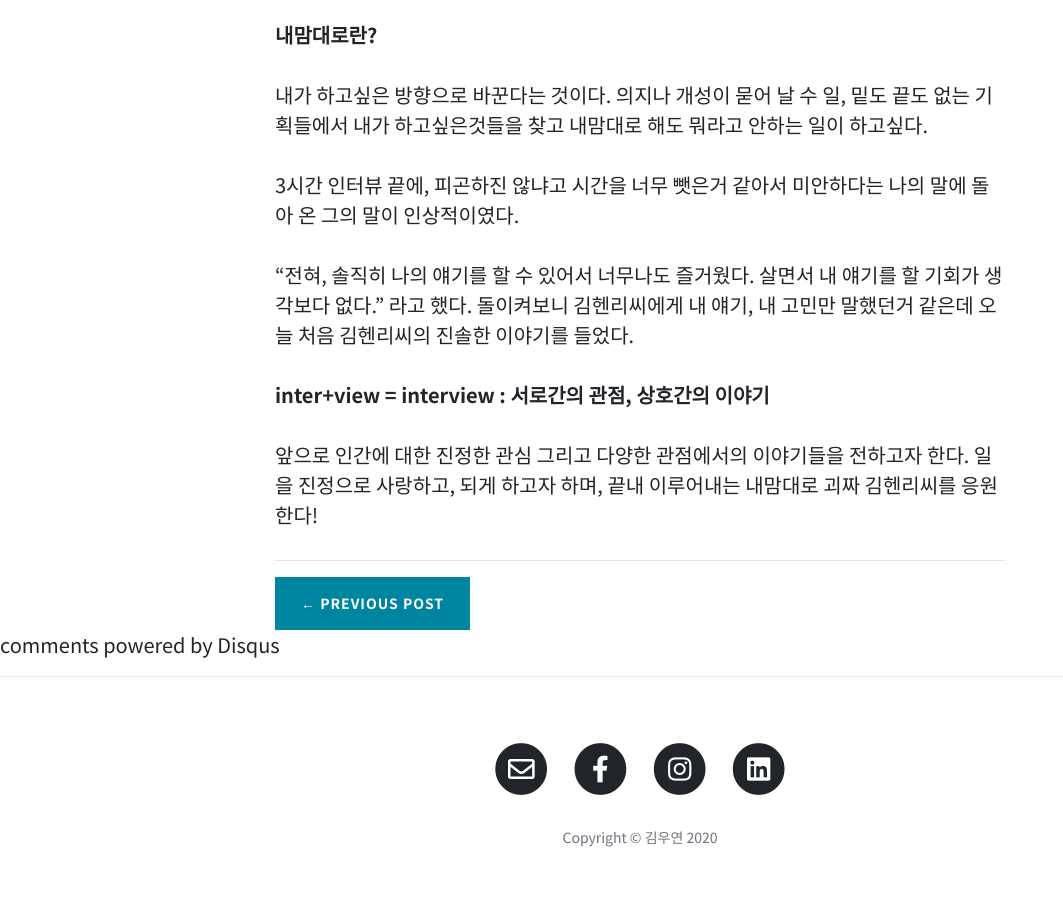
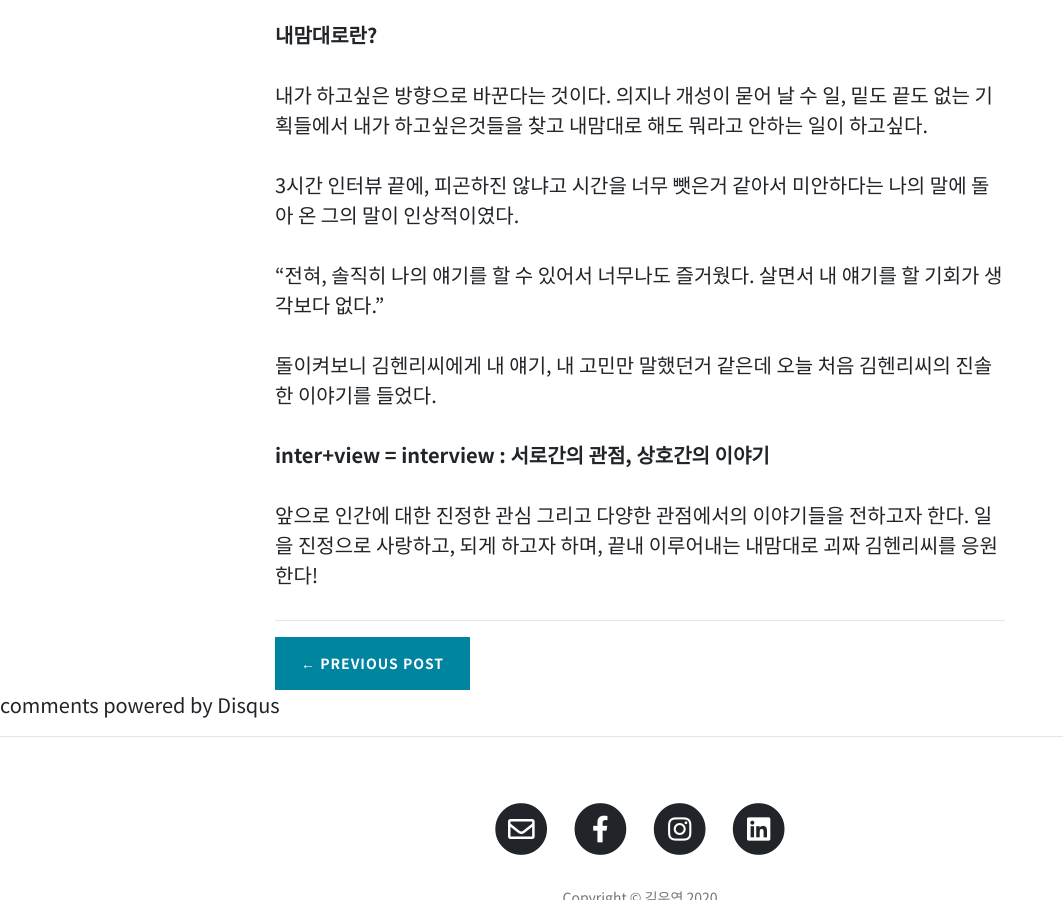
Before and after one commit to dndus1518/marketerview, a Jekyll site: the page built from _posts/2020-03-21-interview no1.md, in a window 1280 px wide and 900 px high, scrolled down 4470 px. Shown: the whole window, without its empty margins (0-1063 px from the left). Built offline with Jekyll 4.4.1, drawn with Linux system fonts in a browser that asks for light colours; comment, search, counter and statistics services are not loaded.

Commit message:
Update 2020-03-21-interview no1.md

```diff
--- a/_posts/2020-03-21-interview no1.md
+++ b/_posts/2020-03-21-interview no1.md
@@ -94,7 +94,9 @@ C융합기술연구소 와 카드 데이터 분석팀이였는데 결정적인
 
 3시간 인터뷰 끝에, 피곤하진 않냐고 시간을 너무 뺏은거 같아서 미안하다는 나의 말에 돌아 온 그의 말이 인상적이였다.
 
-"전혀, 솔직히 나의 얘기를 할 수 있어서 너무나도 즐거웠다. 살면서 내 얘기를 할 기회가 생각보다 없다." 라고 했다. 돌이켜보니 김헨리씨에게 내 얘기, 내 고민만 말했던거 같은데 오늘 처음 김헨리씨의 진솔한 이야기를 들었다.
+"전혀, 솔직히 나의 얘기를 할 수 있어서 너무나도 즐거웠다. 살면서 내 얘기를 할 기회가 생각보다 없다."
+
+돌이켜보니 김헨리씨에게 내 얘기, 내 고민만 말했던거 같은데 오늘 처음 김헨리씨의 진솔한 이야기를 들었다.
 
 **inter+view = interview : 서로간의 관점, 상호간의 이야기**
 
```
